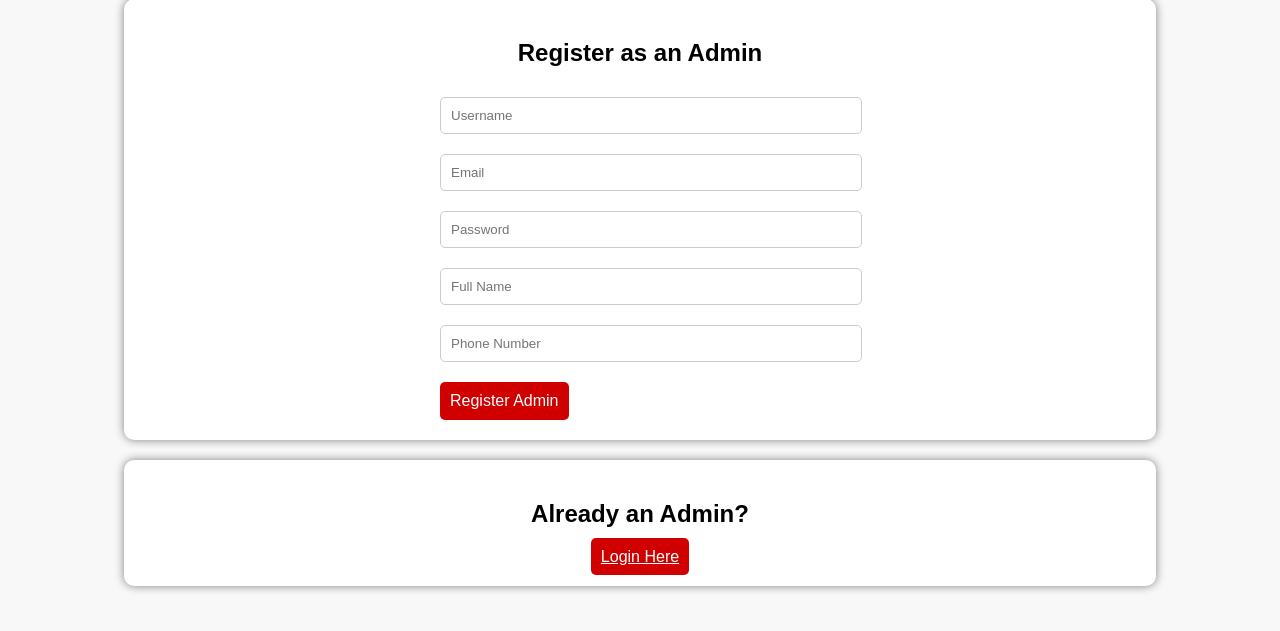
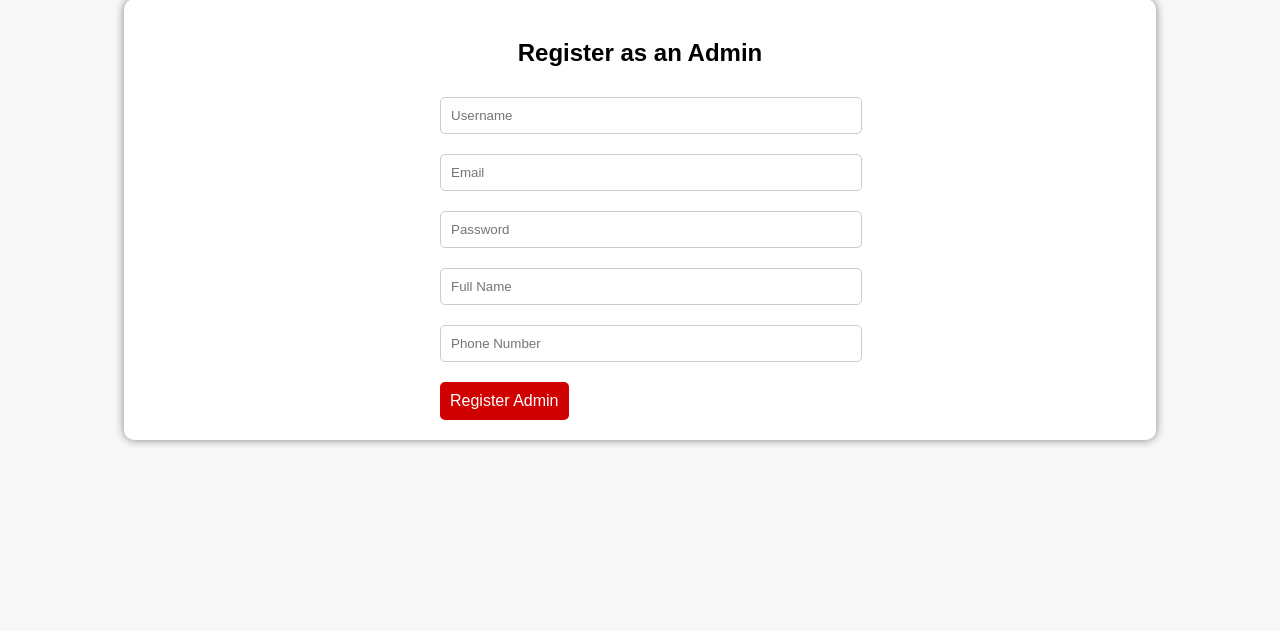
Before and after one commit to Sudip14/blood-bank-management-system, a PHP site: page /admin_register.php in a window 1280 px wide. Shown: the part 109-740 px from the top of the page. Run offline with PHP 8.4, Linux system fonts and the light colour scheme.

Commit message:
admin register

```diff
--- a/admin_register.php
+++ b/admin_register.php
@@ -99,11 +99,6 @@
                 <button type="submit" name="submit" class="btn">Register Admin</button>
             </form>
         </div>
-
-        <div class="section" style="margin-top: 10px;">
-            <h2>Already an Admin?</h2>
-            <a href="admin_login.php" class="btn">Login Here</a>
-        </div>
     </div>
 </body>
 </html>
```
